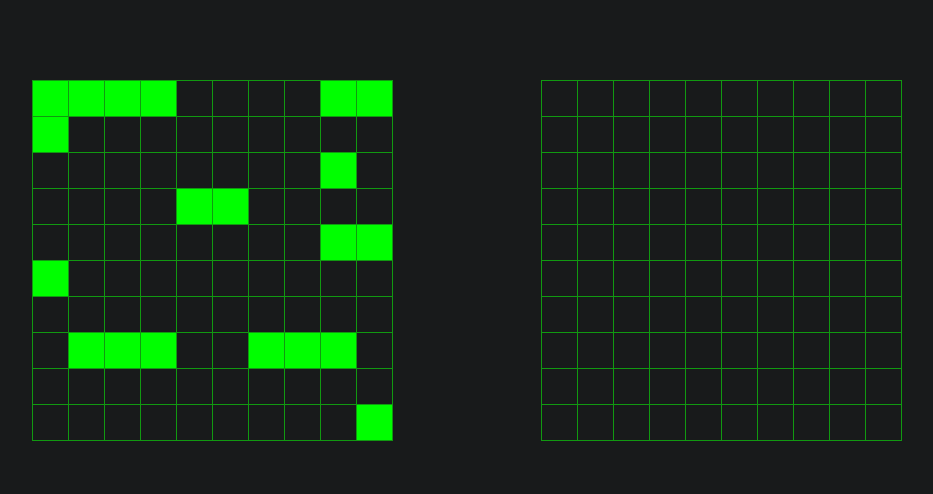
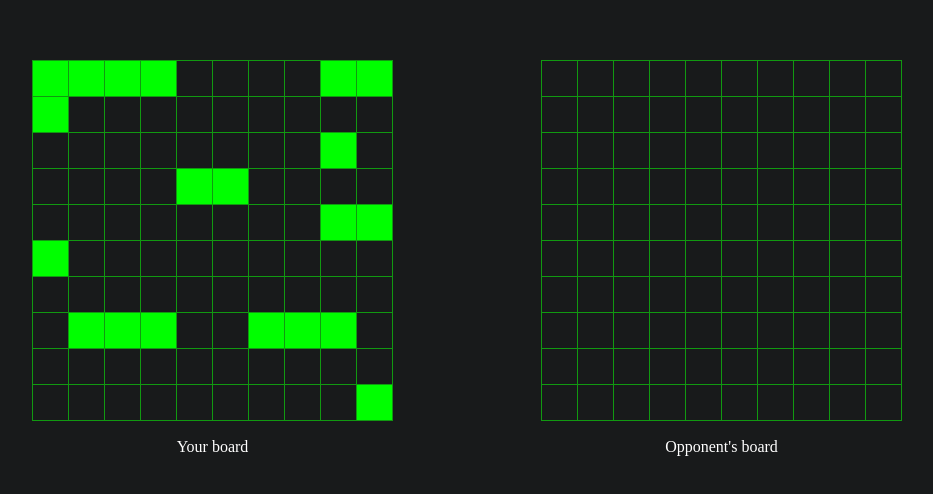
Before and after one commit to alexc2029/o-battleship, a website built with webpack: page src/template.html in a window 1280 px wide. Shown: the part 140-634 px from the top of the page, without its empty margins (173-1106 px from the left). Built offline with nearby package versions, Linux system fonts and the light colour scheme.

Commit message:
feat: add player labels to gameboards in the UI

```diff
--- a/src/js/dom.js
+++ b/src/js/dom.js
@@ -1,6 +1,10 @@
 export const DisplayController = (() => {
 	const gameboardsContainer = document.querySelector(".gameboards-container");
 	const renderGameboards = (() => {
+		const gameboard1Container = document.createElement("div");
+		gameboard1Container.classList.add("gameboard-container");
+		const gameboard2Container = document.createElement("div");
+		gameboard2Container.classList.add("gameboard-container");
 		const gameboard1 = document.createElement("div");
 		gameboard1.classList.add("gameboard");
 		const gameboard2 = document.createElement("div");
@@ -13,14 +17,24 @@ export const DisplayController = (() => {
 				gameboard2.appendChild(square2);
 			}
 		}
-		gameboardsContainer.appendChild(gameboard1);
-		gameboardsContainer.appendChild(gameboard2);
+		gameboard1Container.appendChild(gameboard1);
+		gameboard2Container.appendChild(gameboard2);
+		const label1 = document.createElement("div");
+		label1.textContent = "Your board";
+		label1.classList.add("board-label");
+		const label2 = document.createElement("div");
+		label2.textContent = "Opponent's board";
+		label2.classList.add("board-label");
+		gameboard1Container.appendChild(label1);
+		gameboard2Container.appendChild(label2);
+		gameboardsContainer.appendChild(gameboard1Container);
+		gameboardsContainer.appendChild(gameboard2Container);
 	})();
 	const squaresPlayer = document.querySelectorAll(
-		".gameboards-container > .gameboard:nth-child(1) > div",
+		".gameboards-container > .gameboard-container:nth-child(1) > .gameboard > div",
 	);
 	const squaresComputer = document.querySelectorAll(
-		".gameboards-container > .gameboard:nth-child(2) > div",
+		".gameboards-container > .gameboard-container:nth-child(2) > .gameboard > div",
 	);
 	const getSquareIndex = (coordsArr) => {
 		return (coordsArr[1] - 1) * 10 + (coordsArr[0] - 1);
--- a/src/styles.css
+++ b/src/styles.css
@@ -49,6 +49,7 @@ ul {
 
 body {
 	display: flex;
+	flex-direction: column;
 	align-items: center;
 	justify-content: center;
 	height: 100vh;
@@ -60,22 +61,28 @@ body {
 	display: flex;
 	justify-content: center;
 	gap: 150px;
-	& > .gameboard {
+	& .gameboard-container {
+		display: flex;
+		flex-direction: column;
+		align-items: center;
+		gap: 15px;
+	}
+	& .gameboard {
 		display: grid;
 		grid-template-columns: repeat(10, 35px);
 		grid-template-rows: repeat(10, 35px);
 		gap: 1px;
 	}
-	& > .gameboard > div {
+	& .gameboard > div {
 		outline: 1px solid rgb(17, 153, 17);
 	}
-	& > .gameboard > div.ship {
+	& .gameboard > div.ship {
 		background-color: lime;
 	}
-	& > .gameboard > div.missed {
+	& .gameboard > div.missed {
 		background-color: gray;
 	}
-	& > .gameboard > div.hit {
+	& .gameboard > div.hit {
 		background-color: red;
 	}
 }
```
